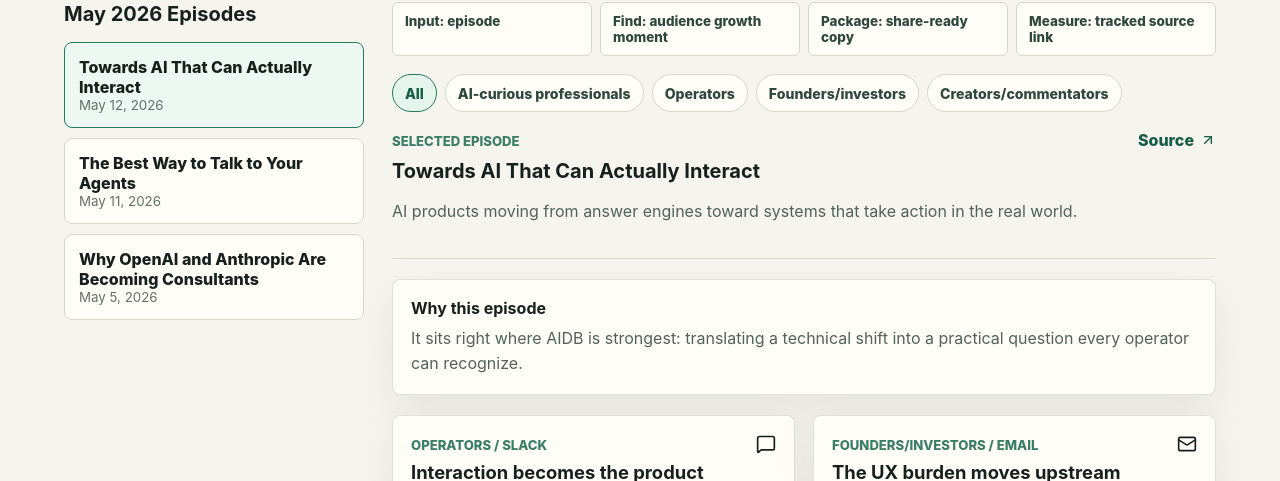
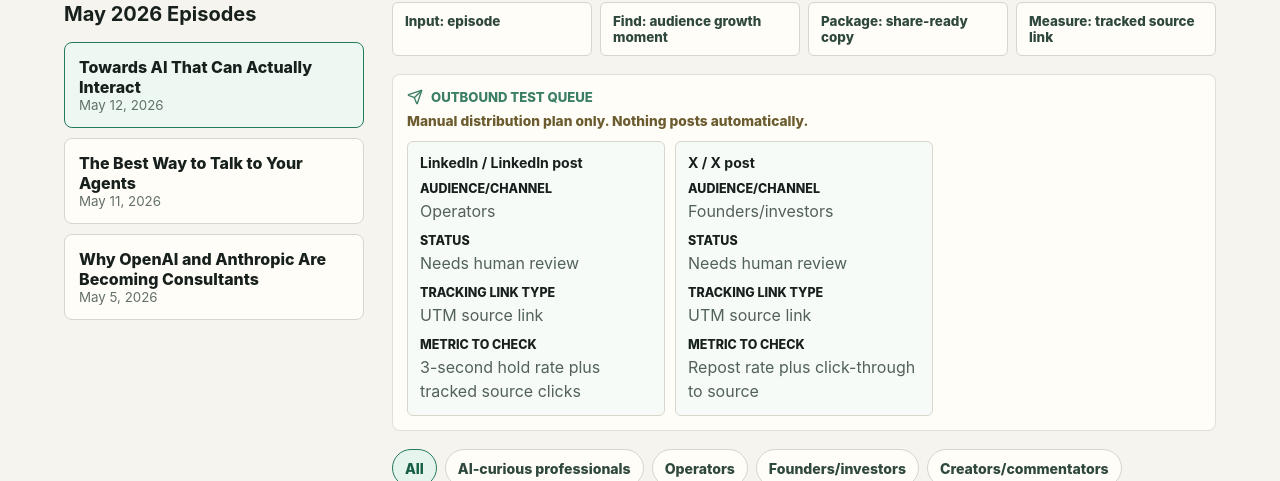
Before and after one commit to tedfarino/aidb-shareability-lab, a React (Vite) app: page / in a window 1280 px wide. Shown: the part 596-1077 px from the top of the page. Built offline with nearby package versions, Linux system fonts and the light colour scheme.

Commit message:
Add outbound test queue

```diff
--- a/src/main.tsx
+++ b/src/main.tsx
@@ -33,6 +33,26 @@ function App() {
     (moment) =>
       selectedAudienceChannel === "All" || moment.audienceChannel === selectedAudienceChannel,
   );
+  const outboundTests = selected.moments.slice(0, 3).map((moment) => {
+    const platform =
+      moment.clipCandidate.bestChannel === "Email/newsletter"
+        ? "Email"
+        : moment.clipCandidate.bestChannel;
+    const assetType =
+      platform === "Email"
+        ? "Newsletter blurb"
+        : platform === "X"
+          ? "X post"
+          : "LinkedIn post";
+
+    return {
+      platform,
+      audienceChannel: moment.audienceChannel,
+      assetType,
+      trackingLinkType: "UTM source link",
+      metric: moment.clipCandidate.firstTestMetric,
+    };
+  });
   const rankedMoments = moments.length > 0 ? moments : selected.moments;
   const topMoment = useMemo(
     () =>
@@ -98,6 +118,43 @@ function App() {
             <span>Package: share-ready copy</span>
             <span>Measure: tracked source link</span>
           </div>
+
+          <section className="outbound-queue" aria-label="Outbound test queue">
+            <div className="panel-header">
+              <Send size={16} aria-hidden="true" />
+              Outbound test queue
+            </div>
+            <p className="review-note">
+              Manual distribution plan only. Nothing posts automatically.
+            </p>
+            <div className="outbound-grid">
+              {outboundTests.map((test) => (
+                <article className="outbound-test" key={`${test.platform}-${test.audienceChannel}`}>
+                  <strong>
+                    {test.platform} / {test.assetType}
+                  </strong>
+                  <dl>
+                    <div>
+                      <dt>Audience/channel</dt>
+                      <dd>{test.audienceChannel}</dd>
+                    </div>
+                    <div>
+                      <dt>Status</dt>
+                      <dd>Needs human review</dd>
+                    </div>
+                    <div>
+                      <dt>Tracking link type</dt>
+                      <dd>{test.trackingLinkType}</dd>
+                    </div>
+                    <div>
+                      <dt>Metric to check</dt>
+                      <dd>{test.metric}</dd>
+                    </div>
+                  </dl>
+                </article>
+              ))}
+            </div>
+          </section>
 
           <div className="perspective-filter" aria-label="Audience/channel filter">
             {audienceChannels.map((audienceChannel) => (
--- a/src/styles.css
+++ b/src/styles.css
@@ -83,6 +83,7 @@ h1 {
 
 .hero-panel,
 .reason-box,
+.outbound-queue,
 .moment-card,
 .package-copy,
 .clip-card,
@@ -222,6 +223,31 @@ h1 {
   border-color: #237a5d;
   color: #165d45;
   background: #e5f5ed;
+}
+
+.outbound-queue {
+  margin-bottom: 18px;
+  padding: 14px;
+  box-shadow: none;
+}
+
+.outbound-grid {
+  display: grid;
+  grid-template-columns: repeat(3, minmax(0, 1fr));
+  gap: 10px;
+}
+
+.outbound-test {
+  padding: 12px;
+  border: 1px solid #d8d5ca;
+  border-radius: 6px;
+  background: #f7fbf8;
+}
+
+.outbound-test strong {
+  display: block;
+  margin-bottom: 10px;
+  font-size: 0.88rem;
 }
 
 .episode-heading {
@@ -438,7 +464,8 @@ meter {
   .hero,
   .workspace,
   .moment-grid,
-  .method-strip {
+  .method-strip,
+  .outbound-grid {
     grid-template-columns: 1fr;
   }
 
```
